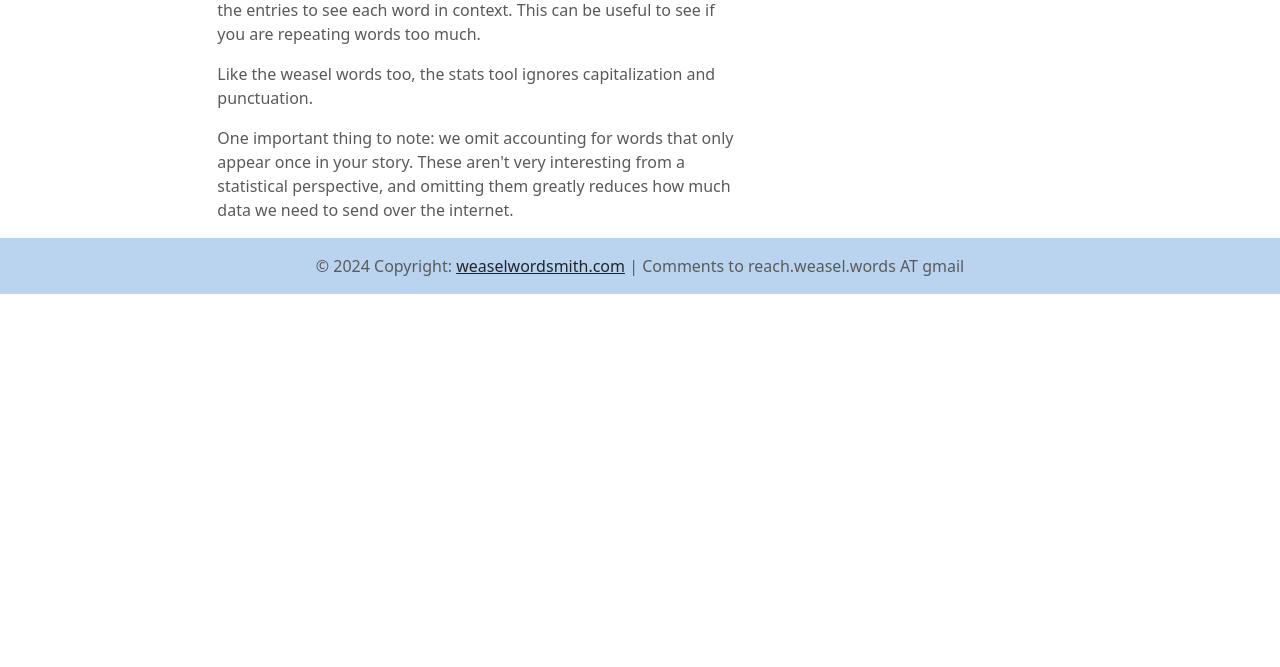
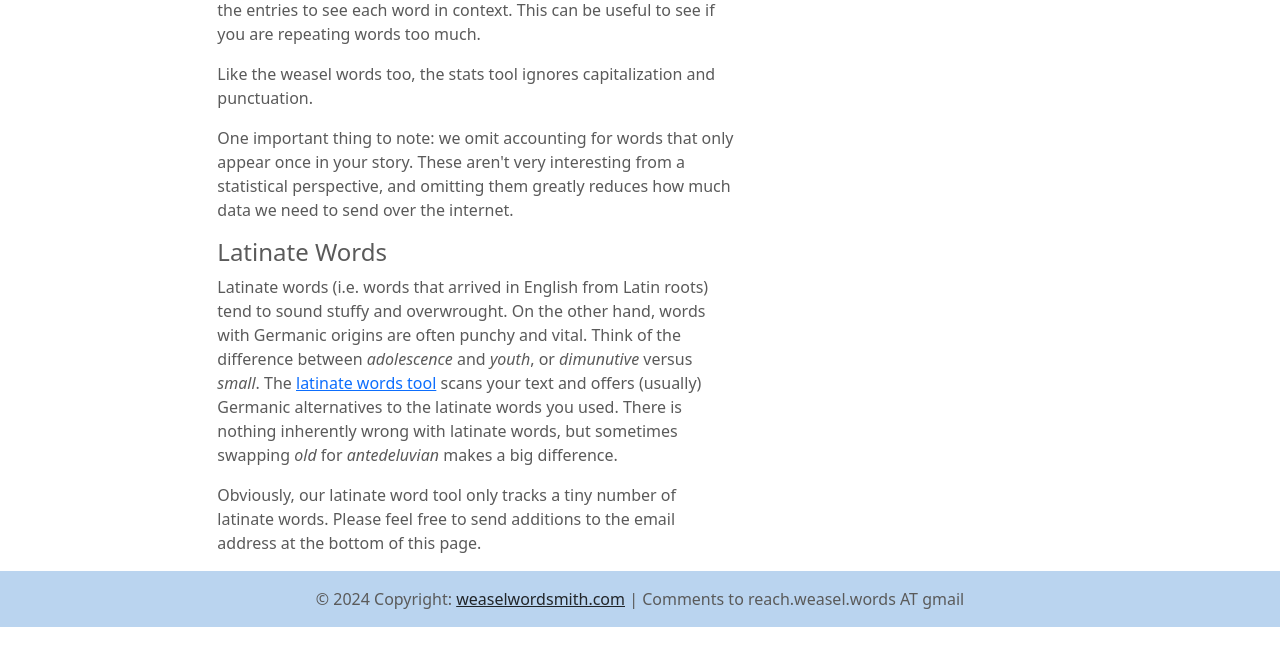
Before and after one commit to milesefron/weaselwordsmith, a Flask app: page /help in a window 1280 px wide. Shown: the part 891-1558 px from the top of the page. Before the commit the page ends 1185 px from the top, so only its background shows below. Run offline with Flask 3, Linux system fonts and the light colour scheme; parts of the project's set-up code (start-up, migrations or seed data) failed here and were passed over; some libraries are stand-ins or nearby versions.

Commit message:
adds help for latinate

```diff
--- a/templates/help.html
+++ b/templates/help.html
@@ -45,6 +45,19 @@
                 we need to send over the internet.
             </p>
 
+            <h4>Latinate Words</h4>
+            <p>
+                Latinate words (i.e. words that arrived in English from Latin roots) tend to sound stuffy and overwrought.
+                On the other hand, words with Germanic origins are often punchy and vital. Think of the difference between
+                <em>adolescence</em> and <em>youth</em>, or <em>dimunutive</em> versus <em>small</em>.
+                The <a href="/latinate">latinate words tool</a> scans your text and offers (usually) Germanic alternatives to
+                the latinate words you used. There is nothing inherently wrong with latinate words, but sometimes swapping
+                <em>old</em> for <em>antedeluvian</em> makes a big difference.
+            </p>
+            <p>
+                Obviously, our latinate word tool only tracks a tiny number of latinate words. Please feel free to send
+                additions to the email address at the bottom of this page.
+            </p>
         </div>
         <div class="col-1"></div>
         <div class="col">
```
